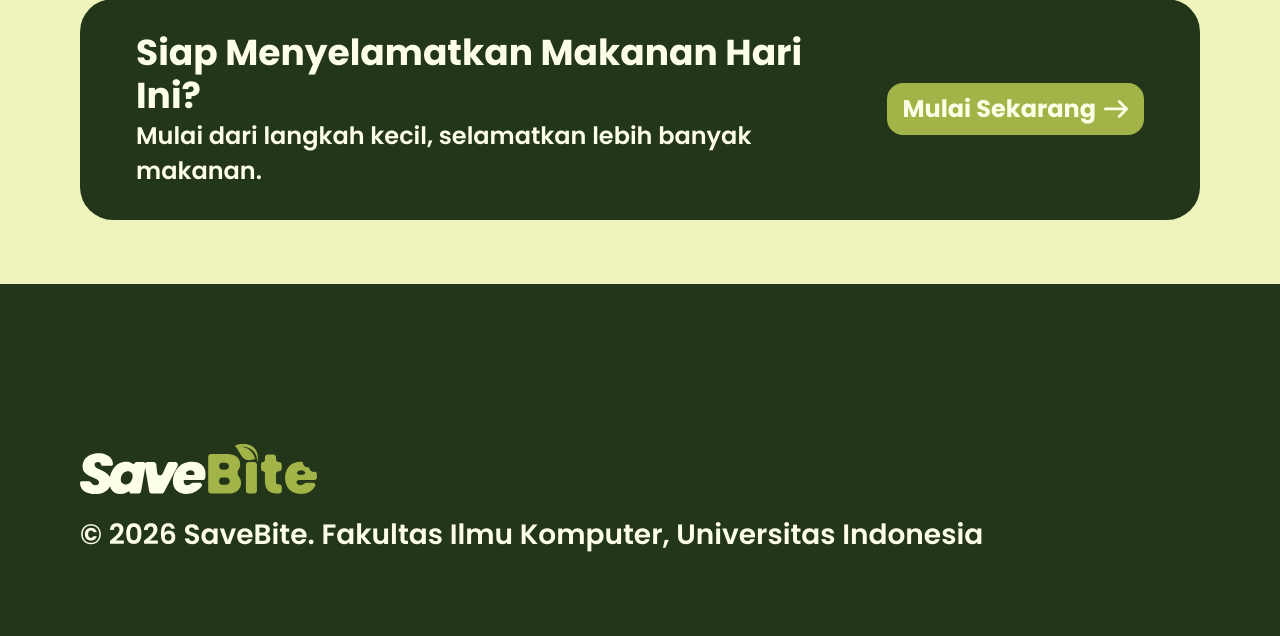
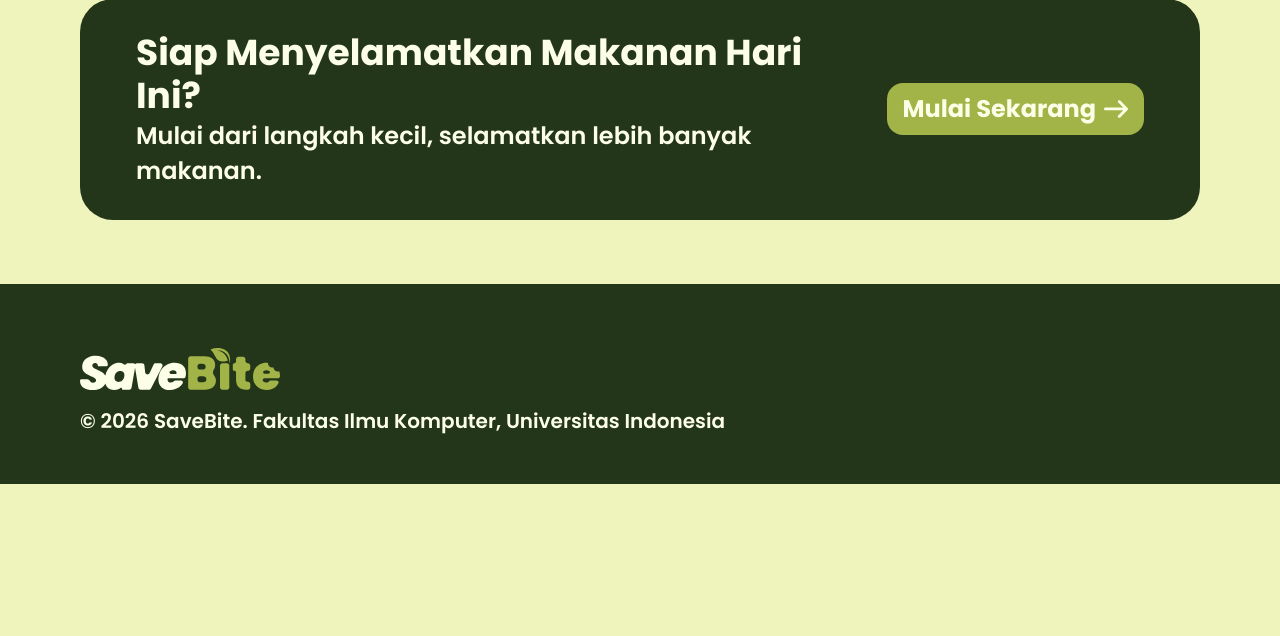
Before and after one commit to PBP-D-Kelompok-8/SaveBite, a Django app: page / in a window 1280 px wide. Shown: the part 1940-2576 px from the top of the page. After the commit the page ends 2424 px from the top, so only its background shows below. Run offline with Django 5.2, Linux system fonts and the light colour scheme.

Commit message:
fix(footer): reduce footer size

```diff
--- a/static/css/footer.css
+++ b/static/css/footer.css
@@ -4,17 +4,17 @@
     display: flex;
     flex-direction: column;
     align-items: flex-start;
-    gap: 20px;
+    gap: 16px;
     width: 100%;                      /* di Figma 1440px, dibuat fleksibel */
-    padding: 160px 80px 80px 80px;
+    padding: 64px 80px 48px;
     background-color: var(--accent-dark-green);
     color: var(--ink-light);
     box-sizing: border-box;
   }
 
   .footer-logo {
-    width: 237px;
-    height: 50px;
+    width: 200px;
+    height: auto;
     aspect-ratio: 237 / 50;
     display: block;
   }
@@ -22,7 +22,7 @@
   .footer-text {
     align-self: stretch;
     margin: 0;
-    font-size: 28px;                  /* p1 */
+    font-size: 20px;
     font-weight: 600;
   }
 
```
